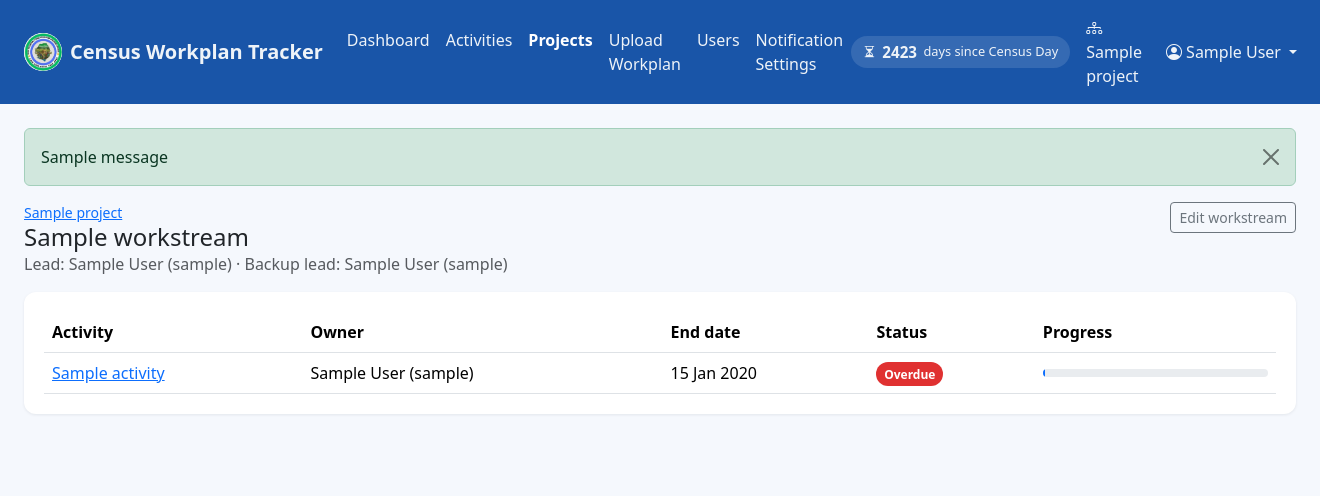
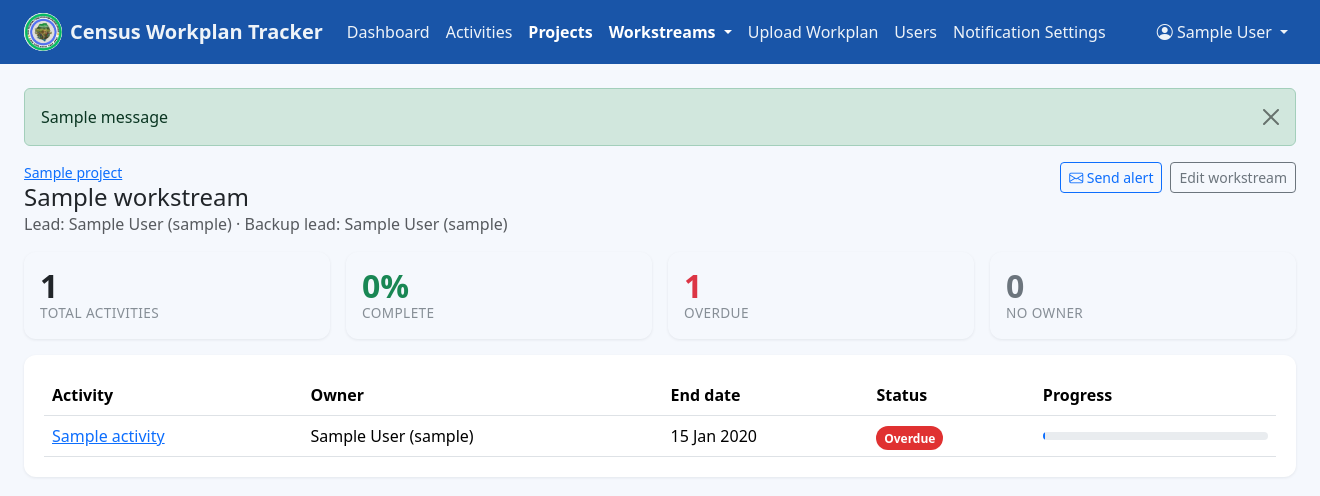
Before and after one commit to tblaudfaust/slcensus-workplan-trackerv2, a Django app: page /projects/workstreams/1/ in a window 1320 px wide. Shown: the top 496 px of the page. Run offline with Django 5.2, Linux system fonts and the light colour scheme; a user stored in the database is signed in; tables that the repository leaves empty hold one stand-in row (values such as "Sample post"); one stand-in notice (Sample message) is shown.

Commit message:
Add Workstreams navbar menu, workstream KPIs, and manual alert trigger
Navbar: adds a "Workstreams" dropdown (next to Projects) listing every
workstream in the active project, linking straight to its detail page --
an easier path to workstream performance than drilling in via Projects.
Removes the census-day countdown chip and the single-project name label
from the top banner per request (the dashboard's own countdown banner is
untouched).

Workstream detail page now shows KPI cards (total/% complete/overdue/no
owner) instead of just a bare activity table, and -- for the workstream's
Lead/Backup Lead or Admin/Project Owner -- a "Send alert" button that
manually emails the Lead, Backup Lead, and Project Owner a status
snapshot plus an optional free-text message, for escalating outside the
normal automated triggers.

Co-Authored-By: Claude Sonnet 5 <noreply@anthropic.com>

```diff
--- a/apps/notifications/models.py
+++ b/apps/notifications/models.py
@@ -13,6 +13,7 @@ class RuleType(models.TextChoices):
     WEEKLY_DIGEST = "WEEKLY_DIGEST", "Weekly summary digest"
     VALIDATION_REQUESTED = "VALIDATION_REQUESTED", "Activity ready for validation"
     COMPLETION_VALIDATED = "COMPLETION_VALIDATED", "Completion validated by workstream owner"
+    MANUAL_ALERT = "MANUAL_ALERT", "Manually triggered workstream alert"
 
 
 class NotificationRule(models.Model):
--- a/apps/projects/context_processors.py
+++ b/apps/projects/context_processors.py
@@ -16,4 +16,6 @@ def active_project(request):
         active = projects[0]
         request.session["active_project_id"] = active.id
 
-    return {"nav_projects": projects, "active_project": active}
+    nav_workstreams = list(active.workstreams.order_by("name")) if active else []
+
+    return {"nav_projects": projects, "active_project": active, "nav_workstreams": nav_workstreams}
--- a/apps/projects/urls.py
+++ b/apps/projects/urls.py
@@ -13,4 +13,5 @@ urlpatterns = [
     path("<int:project_pk>/workstreams/new/", views.workstream_create, name="workstream_create"),
     path("workstreams/<int:pk>/", views.workstream_detail, name="workstream_detail"),
     path("workstreams/<int:pk>/edit/", views.workstream_edit, name="workstream_edit"),
+    path("workstreams/<int:pk>/alert/", views.workstream_send_alert, name="workstream_alert"),
 ]
--- a/apps/projects/views.py
+++ b/apps/projects/views.py
@@ -85,9 +85,93 @@ def workstream_create(request, project_pk):
 
 @login_required
 def workstream_detail(request, pk):
-    workstream = get_object_or_404(Workstream.objects.select_related("project", "lead"), pk=pk)
-    activities = workstream.activities.select_related("responsible")
-    return render(request, "projects/workstream_detail.html", {"workstream": workstream, "activities": activities})
+    from apps.activities.models import Status
+
+    workstream = get_object_or_404(
+        Workstream.objects.select_related("project", "lead", "backup_lead"), pk=pk
+    )
+    activities = list(workstream.activities.select_related("responsible"))
+    total = len(activities)
+    completed = sum(1 for a in activities if a.status == Status.COMPLETED)
+    overdue = sum(1 for a in activities if a.is_overdue)
+    unassigned = sum(1 for a in activities if not a.has_owner)
+
+    return render(
+        request,
+        "projects/workstream_detail.html",
+        {
+            "workstream": workstream,
+            "activities": activities,
+            "stats": {
+                "total": total,
+                "completed": completed,
+                "overdue": overdue,
+                "unassigned": unassigned,
+                "percent": round((completed / total) * 100) if total else 0,
+            },
+            "can_alert": permissions.can_validate_completion(request.user, _WorkstreamActivityStandin(workstream)),
+        },
+    )
+
+
+class _WorkstreamActivityStandin:
+    """can_validate_completion is written to check permissions against an
+    Activity (it needs .project and .workstream_id); the alert button's
+    permission check is really "does this user have authority over this
+    workstream" with no specific activity involved, so this adapts a bare
+    Workstream to that same interface rather than duplicating the role
+    logic in a second function."""
+
+    def __init__(self, workstream):
+        self.project = workstream.project
+        self.workstream_id = workstream.id
+
+
+@login_required
+def workstream_send_alert(request, pk):
+    workstream = get_object_or_404(
+        Workstream.objects.select_related("project", "project__owner", "lead", "backup_lead"), pk=pk
+    )
+    if not permissions.can_validate_completion(request.user, _WorkstreamActivityStandin(workstream)):
+        messages.error(request, "You don't have permission to send an alert for this workstream.")
+        return redirect("projects:workstream_detail", workstream.pk)
+
+    if request.method == "POST":
+        from apps.notifications.emailing import eligible_recipients, send_notification
+        from apps.notifications.models import RuleType
+
+        from apps.activities.models import Status
+
+        activities = list(workstream.activities.all())
+        total = len(activities)
+        completed = sum(1 for a in activities if a.status == Status.COMPLETED)
+        overdue = sum(1 for a in activities if a.is_overdue)
+        percent = round((completed / total) * 100) if total else 0
+
+        recipients = eligible_recipients(workstream.lead, workstream.backup_lead, workstream.project.owner)
+        message = request.POST.get("message", "").strip()
+        sent = send_notification(
+            rule_type=RuleType.MANUAL_ALERT,
+            template="workstream_status_alert",
+            subject=f"[Census Tracker] Status alert: {workstream.name}",
+            context={
+                "recipient_name": "team",
+                "workstream": workstream,
+                "triggered_by": request.user.get_full_name() or request.user.username,
+                "total": total,
+                "completed": completed,
+                "overdue": overdue,
+                "percent": percent,
+                "message": message,
+            },
+            recipients=recipients,
+            workstream=workstream,
+        )
+        if sent:
+            messages.success(request, f"Alert sent to {sent} recipient(s).")
+        else:
+            messages.warning(request, "No recipients have a usable email on file (lead, backup lead, or project owner).")
+    return redirect("projects:workstream_detail", workstream.pk)
 
 
 @login_required
--- a/templates/base.html
+++ b/templates/base.html
@@ -25,6 +25,18 @@
         <li class="nav-item"><a class="nav-link {% if request.resolver_match.app_name == 'dashboard' %}active{% endif %}" href="{% url 'dashboard:home' %}">Dashboard</a></li>
         <li class="nav-item"><a class="nav-link {% if request.resolver_match.app_name == 'activities' %}active{% endif %}" href="{% url 'activities:list' %}">Activities</a></li>
         <li class="nav-item"><a class="nav-link {% if request.resolver_match.app_name == 'projects' %}active{% endif %}" href="{% url 'projects:list' %}">Projects</a></li>
+        {% if nav_workstreams %}
+        <li class="nav-item dropdown">
+          <a class="nav-link dropdown-toggle {% if request.resolver_match.url_name == 'workstream_detail' %}active{% endif %}" href="#" role="button" data-bs-toggle="dropdown">
+            Workstreams
+          </a>
+          <ul class="dropdown-menu">
+            {% for ws in nav_workstreams %}
+            <li><a class="dropdown-item" href="{% url 'projects:workstream_detail' ws.pk %}">{{ ws.name }}</a></li>
+            {% endfor %}
+          </ul>
+        </li>
+        {% endif %}
         {% if perms_can_upload %}
         <li class="nav-item"><a class="nav-link {% if request.resolver_match.app_name == 'uploads' %}active{% endif %}" href="{% url 'uploads:start' %}">Upload Workplan</a></li>
         {% endif %}
@@ -34,14 +46,6 @@
         {% endif %}
       </ul>
       <ul class="navbar-nav align-items-lg-center">
-        {% if active_project.census_day %}
-        <li class="nav-item me-2">
-          <span class="countdown-chip" data-countdown-target="{{ active_project.census_day|date:'Y-m-d' }}">
-            <i class="bi bi-hourglass-split"></i>
-            <span data-cd-days></span> <span data-cd-label></span>
-          </span>
-        </li>
-        {% endif %}
         {% if nav_projects|length > 1 %}
         <li class="nav-item dropdown me-2">
           <a class="nav-link dropdown-toggle" href="#" role="button" data-bs-toggle="dropdown">
@@ -53,8 +57,6 @@
             {% endfor %}
           </ul>
         </li>
-        {% elif active_project %}
-        <li class="nav-item me-2"><span class="nav-link"><i class="bi bi-diagram-3"></i> {{ active_project.name }}</span></li>
         {% endif %}
         <li class="nav-item dropdown">
           <a class="nav-link dropdown-toggle" href="#" role="button" data-bs-toggle="dropdown">
--- a/templates/projects/workstream_detail.html
+++ b/templates/projects/workstream_detail.html
@@ -11,7 +11,34 @@
       &middot; Backup lead: {{ workstream.backup_lead|default:"Unassigned" }}
     </p>
   </div>
-  <a href="{% url 'projects:workstream_edit' workstream.pk %}" class="btn btn-outline-secondary btn-sm">Edit workstream</a>
+  <div class="d-flex gap-2">
+    {% if can_alert %}
+    <button type="button" class="btn btn-outline-primary btn-sm" data-bs-toggle="collapse" data-bs-target="#alertForm">
+      <i class="bi bi-envelope"></i> Send alert
+    </button>
+    {% endif %}
+    <a href="{% url 'projects:workstream_edit' workstream.pk %}" class="btn btn-outline-secondary btn-sm">Edit workstream</a>
+  </div>
+</div>
+
+{% if can_alert %}
+<div class="collapse mb-3" id="alertForm">
+  <div class="section-card">
+    <form method="post" action="{% url 'projects:workstream_alert' workstream.pk %}">
+      {% csrf_token %}
+      <label class="form-label small">Send a status alert to the Lead, Backup Lead, and Project Owner. Optional message:</label>
+      <textarea name="message" class="form-control form-control-sm mb-2" rows="2" placeholder="e.g. Please prioritize the overdue items this week"></textarea>
+      <button type="submit" class="btn btn-sm btn-primary">Send alert now</button>
+    </form>
+  </div>
+</div>
+{% endif %}
+
+<div class="row g-3 mb-3">
+  <div class="col-6 col-md-3"><div class="kpi-card p-3"><div class="kpi-value">{{ stats.total }}</div><div class="kpi-label">Total Activities</div></div></div>
+  <div class="col-6 col-md-3"><div class="kpi-card p-3"><div class="kpi-value text-success">{{ stats.percent }}%</div><div class="kpi-label">Complete</div></div></div>
+  <div class="col-6 col-md-3"><div class="kpi-card p-3"><div class="kpi-value text-danger">{{ stats.overdue }}</div><div class="kpi-label">Overdue</div></div></div>
+  <div class="col-6 col-md-3"><div class="kpi-card p-3"><div class="kpi-value text-secondary">{{ stats.unassigned }}</div><div class="kpi-label">No Owner</div></div></div>
 </div>
 
 <div class="section-card">
```
Also changed, not shown: apps/projects/tests.py (+45 -0 lines), templates/emails/workstream_status_alert.html (added, +14 -0 lines), apps/notifications/migrations/0003_alter_notificationlog_rule_type_and_more.py (added).
